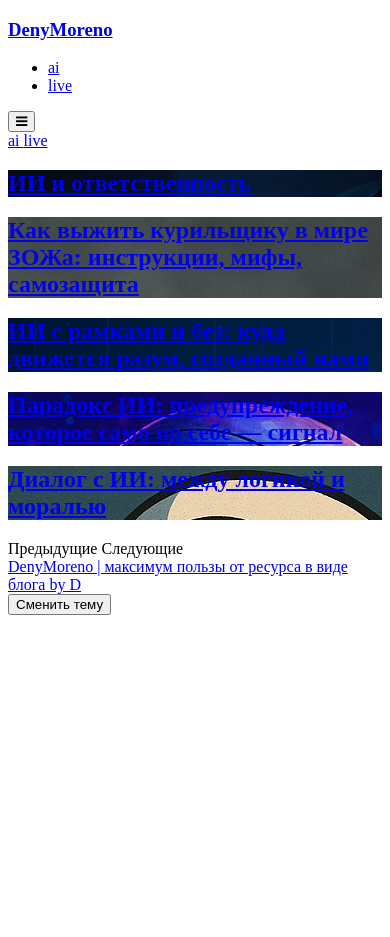
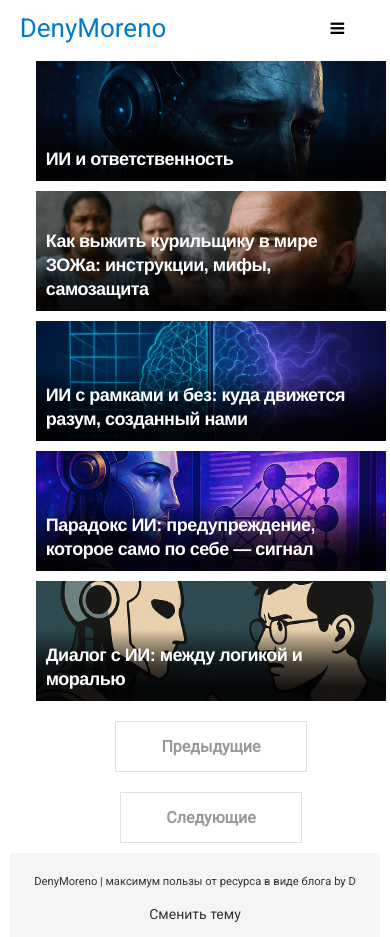
Before and after one commit to DenyMoreno/myblog, a Jekyll site: the page built from index.html, in a window 390 px wide and 937 px high. Built offline with Jekyll 4.4.1, drawn with Linux system fonts in a browser that asks for light colours; nearby versions of some CDN libraries; the list of posts is cut into pages by our own code.

Commit message:
Update main.scss

```diff
--- a/assets/css/main.scss
+++ b/assets/css/main.scss
@@ -1,65 +1,293 @@
-<style>
-/* Адаптивное поведение */
-.desktop-only {
-  display: flex;
-}
-.mobile-only {
-  display: none;
+---
+---
+
+$base-font-family: 'Roboto', sans-serif;
+$body-font-family: 'Roboto', sans-serif;
+$code-font-family: "Source Code Pro", monospace;
+
+$brand-color: black;
+
+
+
+$container-width: 1000px;
+$tablet-width: 600px;
+$phone-width: 480px;
+
+$header-thickness: 56px;
+
+$icon-transition-time: 1.0s;
+$envelope-color: #f39c12;
+$twitter-color: #00aced;
+$instagram-color: #375989;
+$github-color: #343434;
+$linkedin-color: #0073a4;
+$facebook-color: #3d5b99;
+$google-color: #e64a41;
+$pinterest-color: #bd081c;
+$medium-color: #00AB6C;
+$codepen-color: black;
+$rss-color: #ff6600;
+
+@import "-sections-dir";
+
+/* --- Автоматическая и ручная тёмная тема --- */
+body {
+  background-color: white;
+  color: black;
 }
 
-@media screen and (max-width: 768px) {
-  .desktop-only {
-    display: none;
+a {
+  color: #007acc;
+}
+
+.site-header,
+.site-footer {
+  background-color: white;
+}
+@media (prefers-color-scheme: dark) {
+  body {
+    background-color: #111111;
+    color: #dddddd;
   }
-  .mobile-only {
-    display: block;
+
+  a {
+    color: #88ccff;
+  }
+
+  .site-header,
+  .site-footer {
+    background-color: #1a1a1a;
+  }
+
+  .featured-post::before {
+    background: linear-gradient(to top,
+      rgba(0, 0, 0, 0.95),
+      rgba(0, 0, 0, 0.3),
+      transparent
+    );
+  }
+
+  .featured-post h2 span {
+    color: #ffffff;
+  }
+
+  .dropbtn {
+    background-color: #1a1a1a;
+    color: white;
+  }
+
+  .pagination a {
+    border-color: #ffffff;
+    color: #ffffff;
   }
 }
 
-.site-header {
-  display: flex;
-  justify-content: space-between;
-  align-items: center;
-  padding: 1rem;
-  flex-wrap: wrap;
+[data-theme="dark"] body {
+  background-color: #111111;
+  color: #dddddd;
 }
 
-.category-list {
-  display: flex;
-  gap: 1rem;
-  list-style: none;
-  padding: 0;
-  margin: 0;
+[data-theme="dark"] a {
+  color: #88ccff;
 }
 
-.category-link {
-  padding: 0.5rem 1rem;
-  border-radius: 8px;
-  font-weight: bold;
-  text-decoration: none;
+[data-theme="dark"] .site-header,
+[data-theme="dark"] .site-footer {
+  background-color: #1a1a1a;
 }
 
-.category-link.active {
-  background-color: black;
+[data-theme="dark"] .featured-post::before {
+  background: linear-gradient(to top,
+    rgba(0, 0, 0, 0.95),
+    rgba(0, 0, 0, 0.3),
+    transparent
+  );
+}
+
+[data-theme="dark"] .featured-post h2 span {
+  color: #ffffff;
+}
+
+[data-theme="dark"] .dropbtn {
+  background-color: #1a1a1a;
   color: white;
 }
 
-.social-icons .menu-link {
-  margin-left: 10px;
+[data-theme="dark"] .pagination a {
+  border-color: #ffffff;
+  color: #ffffff;
 }
 
-.dropdown-content {
-  display: none;
-  position: absolute;
-  background-color: white;
-  right: 10px;
-  top: 50px;
-  box-shadow: 0 4px 8px rgba(0, 0, 0, 0.1);
-  z-index: 10;
-  min-width: 200px;
+/* --- Footer и кнопка переключения темы --- */
+.footer {
+  background-color: #f5f5f5;
+  padding: 1em 0;
+  text-align: center;
+  font-size: 14px;
+  color: #333;
 }
 
-.dropdown:hover .dropdown-content {
-  display: block;
+.footer a {
+  color: #333;
+  text-decoration: none;
+  margin: 0 5px;
 }
-</style>
+
+.footer-description {
+  margin-top: 10px;
+}
+
+.theme-toggle button {
+  color: #333;
+  background: none;
+  border: none;
+  font-family: 'Roboto', sans-serif;
+  font-size: 14px;
+  margin-top: 10px;
+  cursor: pointer;
+}
+
+@media (prefers-color-scheme: dark) {
+  .footer {
+    background-color: #1a1a1a;
+    color: white;
+  }
+
+  .footer a {
+    color: white;
+  }
+
+  .theme-toggle button {
+    color: white;
+  }
+}
+
+[data-theme="dark"] .footer {
+  background-color: #1a1a1a;
+  color: white;
+}
+
+[data-theme="dark"] .footer a {
+  color: white;
+}
+
+[data-theme="dark"] .theme-toggle button {
+  color: white;
+}
+[data-theme="light"] {
+  background-color: white;
+  color: black;
+}
+
+[data-theme="light"] a {
+  color: #007acc;
+}
+
+[data-theme="light"] .site-header,
+[data-theme="light"] .site-footer {
+  background-color: white;
+}
+.content-wrapper {
+  max-width: 600px;
+  margin: 0 auto;
+  padding: 0 1rem;
+  padding-top: $header-thickness; // 80px
+}
+html {
+  transition: background-color 0.4s ease, color 0.4s ease;
+}
+
+body, .footer, .header, .post-content {
+  transition: background-color 0.4s ease, color 0.4s ease;
+}
+.category-nav {
+  display: flex;
+  justify-content: flex-end;
+  margin-top: 10px;
+  margin-right: 20px;
+
+  .category-list {
+    display: flex;
+    gap: 24px;
+    list-style: none;
+    padding: 0;
+    margin: 0;
+
+    li {
+      display: flex;
+      align-items: center;
+    }
+
+    .category-link {
+      display: inline-block;
+      padding: 8px 16px;
+      min-width: 100px; // ← Подберёшь под себя
+      text-align: center;
+      text-decoration: none;
+      font-weight: bold;
+      border: 2px solid transparent;
+      border-radius: 8px;
+      transition: all 0.3s ease;
+    }
+
+    .category-link:hover {
+      opacity: 0.8;
+    }
+
+    [data-theme="dark"] & .category-link.active {
+      background: #fff;
+      color: #000;
+      border-color: #fff;
+    }
+
+    [data-theme="light"] & .category-link.active {
+      background: #000;
+      color: #fff;
+      border-color: #000;
+    }
+  }
+}
+
+// Социконки справа
+.social-icons {
+  position: absolute;
+  right: 10px;
+  top: 10px;
+
+  .menu-link {
+    margin-left: 10px;
+  }
+}
+
+// Мобильная версия
+@media screen and (max-width: 768px) {
+  .category-nav {
+    display: none;
+  }
+
+  .dropdown {
+    display: flex;
+    justify-content: flex-end;
+    margin-right: 20px;
+  }
+
+  .dropdown-content {
+    right: 0;
+    left: auto;
+  }
+
+  .dropdown-content .menu-link.active {
+    border-left: 4px solid;
+    padding-left: 12px;
+  }
+
+  [data-theme="dark"] .dropdown-content .menu-link.active {
+    border-color: #fff;
+    color: #fff;
+  }
+
+  [data-theme="light"] .dropdown-content .menu-link.active {
+    border-color: #000;
+    color: #000;
+  }
+}
```
